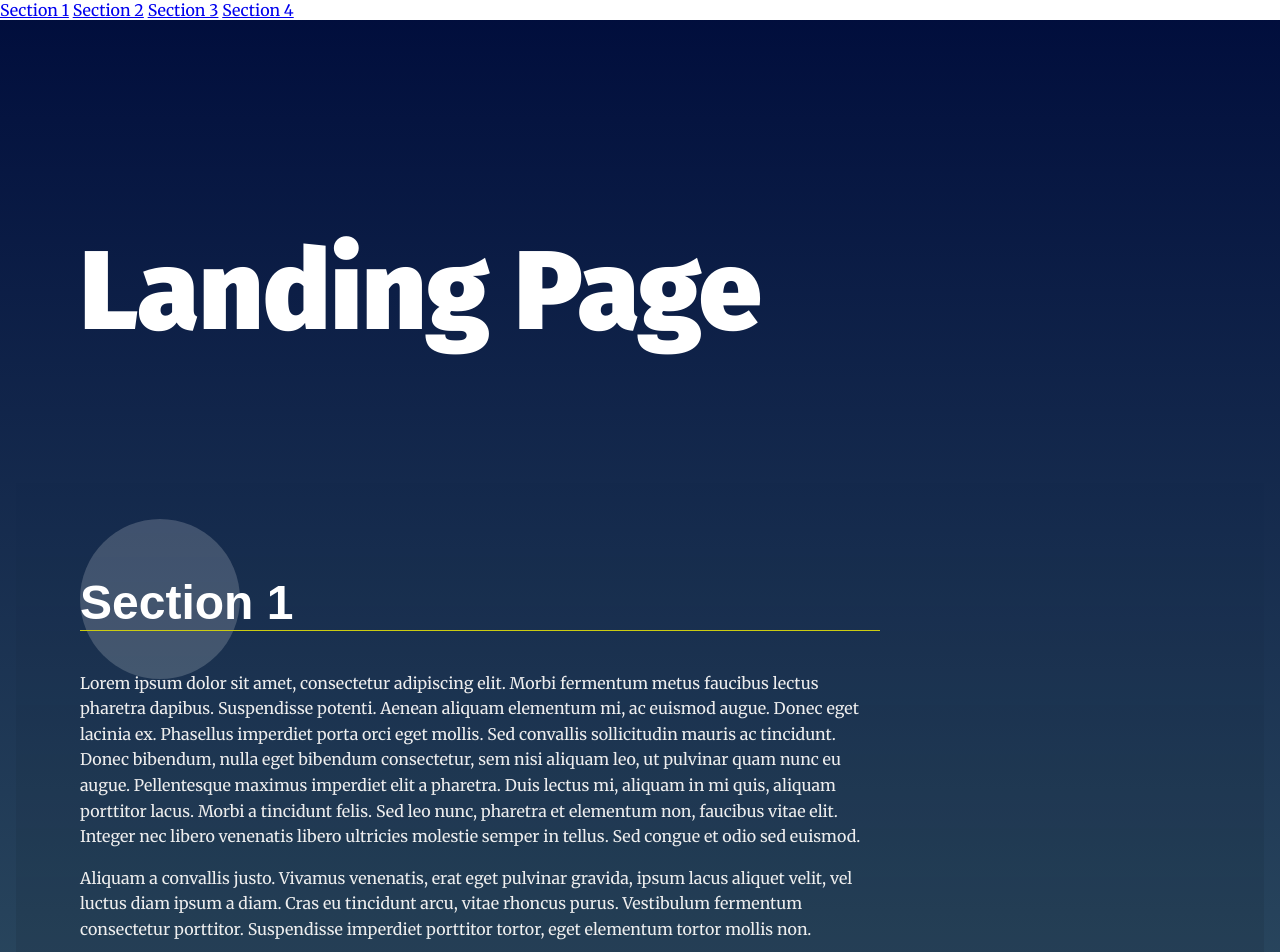
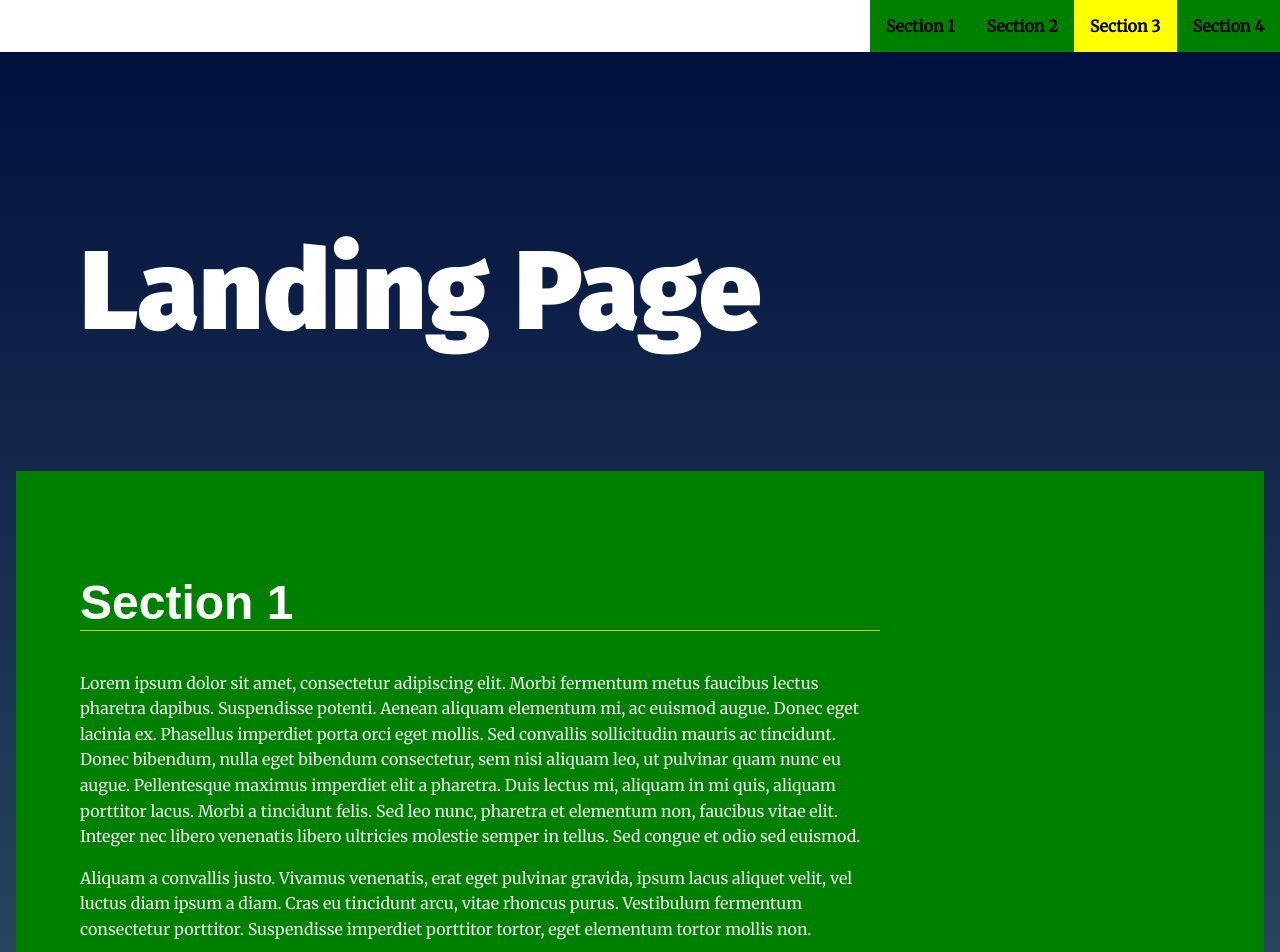
Before and after one commit to MARIAM-GA/landing-page, a plain HTML site: page index.html in a window 1280 px wide. Shown: the top 952 px of the page. Drawn offline with Linux system fonts and the light colour scheme; files that its build step writes are made by us from their sources.

Commit message:
completed

```diff
--- a/ccs/styles.css
+++ b/css/styles.css
@@ -67,9 +67,10 @@ section {
 .navbar__menu ul {
     padding-left: 0;
     margin: 0;
+    text-align: right;
+}
 
-    list-style: none;
-}
+
 
 .navbar__menu li {
     display: inline-block;
@@ -193,21 +194,12 @@ section:nth-of-type(3n + 1) .landing__container::after {
 
 /* ---- Theme State Rules ---- */
 /* Section Active Styles */
-/* Note: your-active-class class is applied through javascript. You should update the class here and in the index.html to what you set in your javascript file.  */
-section.your-active-class {
-    background: rgb(0, 0, 0);
-    background: linear-gradient(0deg, rgba(0, 0, 0, 0.1) 0%, rgba(0, 0, 0, 0) 100%);
+/* Note: your-active-class class is applied through javascript. You should update the *class here and in the index.html to what you set in your javascript file.  */
+
+.activeClass{
+
 }
 
-section.your-active-class .landing__container::before {
-    opacity: 1;
-    animation: rotate 4s linear 0s infinite forwards;
-}
-
-section.your-active-class .landing__container::after {
-    opacity: 1;
-    animation: rotate 5s linear 0s infinite forwards reverse;
-}
 
 /* Section Active Styles Keyframe Animations */
 @keyframes rotate {
--- a/index.html
+++ b/index.html
@@ -15,13 +15,7 @@
   <header class="page__header">
     <nav class="navbar__menu">
       <!-- Navigation starts as empty UL that will be populated with JS -->
-      <ul id="navbar__list" class="main-navigation">
-    <li><a href="#section1">Section 1</a></li>
-    <li><a href="#section2">Section 2</a></li>
-    <li><a href="#section3">Section 3</a></li>
-    <li><a href="#section4">Section 4</a></li>
-
-      </ul>
+      <ul id="navbar__list"></ul>
     </nav>
   </header>
   <main>
@@ -32,7 +26,7 @@
     a data attribute that will populate the li node.
     Adding more sections will automatically populate nav.
     The first section is set to active class by default -->
-    <section id="section1" data-nav="Section 1" class="your-active-class">
+    <section id="section1" data-nav="Section 1" class="activeClass">
       <div class="landing__container">
         <h2>Section 1</h2>
         <p>Lorem ipsum dolor sit amet, consectetur adipiscing elit. Morbi fermentum metus faucibus lectus pharetra dapibus. Suspendisse potenti. Aenean aliquam elementum mi, ac euismod augue. Donec eget lacinia ex. Phasellus imperdiet porta orci eget mollis. Sed convallis sollicitudin mauris ac tincidunt. Donec bibendum, nulla eget bibendum consectetur, sem nisi aliquam leo, ut pulvinar quam nunc eu augue. Pellentesque maximus imperdiet elit a pharetra. Duis lectus mi, aliquam in mi quis, aliquam porttitor lacus. Morbi a tincidunt felis. Sed leo nunc, pharetra et elementum non, faucibus vitae elit. Integer nec libero venenatis libero ultricies molestie semper in tellus. Sed congue et odio sed euismod.</p>
@@ -56,7 +50,7 @@
         <p>Aliquam a convallis justo. Vivamus venenatis, erat eget pulvinar gravida, ipsum lacus aliquet velit, vel luctus diam ipsum a diam. Cras eu tincidunt arcu, vitae rhoncus purus. Vestibulum fermentum consectetur porttitor. Suspendisse imperdiet porttitor tortor, eget elementum tortor mollis non.</p>
       </div>
     </section>
-     <section id="section4" data-nav="Section 4">
+    <section id="section4" data-nav="Section 4">
       <div class="landing__container">
         <h2>Section 4</h2>
         <p>Lorem ipsum dolor sit amet, consectetur adipiscing elit. Morbi fermentum metus faucibus lectus pharetra dapibus. Suspendisse potenti. Aenean aliquam elementum mi, ac euismod augue. Donec eget lacinia ex. Phasellus imperdiet porta orci eget mollis. Sed convallis sollicitudin mauris ac tincidunt. Donec bibendum, nulla eget bibendum consectetur, sem nisi aliquam leo, ut pulvinar quam nunc eu augue. Pellentesque maximus imperdiet elit a pharetra. Duis lectus mi, aliquam in mi quis, aliquam porttitor lacus. Morbi a tincidunt felis. Sed leo nunc, pharetra et elementum non, faucibus vitae elit. Integer nec libero venenatis libero ultricies molestie semper in tellus. Sed congue et odio sed euismod.</p>
@@ -64,11 +58,12 @@
         <p>Aliquam a convallis justo. Vivamus venenatis, erat eget pulvinar gravida, ipsum lacus aliquet velit, vel luctus diam ipsum a diam. Cras eu tincidunt arcu, vitae rhoncus purus. Vestibulum fermentum consectetur porttitor. Suspendisse imperdiet porttitor tortor, eget elementum tortor mollis non.</p>
       </div>
     </section>
+
   </main>
   <footer class="page__footer">
     <p>&copy Udacity</p>
+
   </footer>
-
-     <script src="js/app.js"></script>
+<script src="js/app.js"></script>
 </body>
 </html>
--- a/js/app.js
+++ b/js/app.js
@@ -1,6 +1,7 @@
 /**
  *
  * Manipulating the DOM exercise.
+ *===================================
  * Exercise programmatically builds navigation,
  * scrolls to anchors from navigation,
  * and highlights section in viewport upon scrolling.
@@ -9,71 +10,103 @@
  *
  * JS Version: ES2015/ES6
  *
- * JS Standard: ESlint
- *
-*/
+ * JS Standard: ESlint*/
 
-/**
- * Define Global Variables
- *
-*/
+ /*to measure performance*/
+ //const startingTime = performance.now();
+ /*eslint-env es6*/
 
+ //*************1.build the navbarMenu******************//
 
-/**
- * End Global Variables
- * Start Helper Functions
- *
-*/
+ const sections = document.querySelectorAll('section');
+ //console.log(sections );
+ const navbarMenu = document.getElementById('navbar__list');
+ //console.log(navbarMenu);
+ const newFragment = document.createDocumentFragment();
 
+ //iterate  (i.e., loop)  through sections
 
+ sections.forEach(section => {
+ //get id from each section
+ const secLink = "#" + section.getAttribute('id');
 
-/**
- * End Helper Functions
- * Begin Main Functions
- *
-*/
+ //Create li  for each section in the list
 
-// build the nav
-//Query the all sections and store the list in variable
-const sect = document.querySelectorAll('section');
+ const newNavItem = document.createElement('li');
 
-console.log(sect)
-//f get a NodeList to iterate through by using getElementsByTagName()
-var lis = document.getElementById("navbar__list").getElementsByTagName("li");
-console.log(lis)
+ //Create <a>  for each section in the list
 
-// Add class 'active' to section when near top of viewport
+ const newNavLink = document.createElement('a');
+ // put  a class name for each anchor
+ newNavLink.className = "menu__link"
 
+ /*Extract the data attribute "data-nav value"  from each section and store it in sectionTitle variable */
 
-// Scroll to anchor ID using scrollTO event
-$(document).ready(function () {
-    var viewport = $(window),
-        setVisible = function (e) {
-            var viewportTop = viewport.scrollTop(),
-                viewportBottom = viewport.scrollTop() + viewport.height();
-            $('section').each(function () {
-                var self = $(this),
-                    top = self.offset().top,
-                    bottom = top + self.height(),
-                    topOnScreen = top >= viewportTop && top <= viewportBottom,
-                    bottomOnScreen = bottom >= viewportTop && bottom <= viewportBottom,
-                    elemVisible = topOnScreen || bottomOnScreen;
-                self.toggleClass('visible', elemVisible);
-            });
-        };
-    viewport.scroll(setVisible);
-    setVisible();
+ const sectionTitle = section.getAttribute('data-nav');
+ //set the innerText of each anchor to sectionTitle
+  newNavLink.innerText = sectionTitle;
+  console.log(sectionTitle);
+  //build this part href="#section1"
+  newNavLink.setAttribute('href', secLink);
+
+  // Scroll to anchor ID using scrollTO even
+
+  newNavLink.addEventListener("click", function(){
+
+  section.scrollIntoView({behavior: "smooth", block: "end", inline: "nearest"});
+    })
+
+  newNavItem.appendChild(newNavLink);
+
+  newFragment.appendChild(newNavItem);
+
+  });
+
+ navbarMenu.appendChild(newFragment);
+
+ //*************2.get active section*************//
+
+ /*heighlight active section which is  into viewport or close to top
+ *Add class 'your-active-class' to that section */
+
+ window.addEventListener('scroll', function(){
+     // itrate through sections
+ sections.forEach((section)=>{
+
+ const topSection= section.getBoundingClientRect().top;
+
+    const bottomSection = section.getBoundingClientRect().bottom;
+ // test which section should be highlighted
+
+    if (topSection >= 16 && bottomSection <= 990){
+ section.classList.remove('activeClass');
+        section.classList.add('activeClass');
+        section.style.backgroundColor= 'yellow';
+      //*************3.get active link*************//
+         // itrate through links
+
+         let links = document.querySelectorAll('a');
+  //get the data-nav value for this active section.
+  let active_section_data = section.getAttribute('data-nav');
+  links.forEach( (link)=> {
+      //check which link has the textContent equal to active section data-nav
+      if (active_section_data  == link.textContent) {
+                 link.classList.add('activeClass');
+           link.style.backgroundColor= 'yellow';
+           } else {
+        link.classList.remove('activeClass');
+             link.style.backgroundColor= 'green';
+    }
+
+   } )
+        } else {
+        section.classList.remove('activeClass');
+             section.style.backgroundColor= 'green';
+    }
+
+  });
+
 });
 
-
-/**
- * End Main Functions
- * Begin Events
- *
-*/
-
-// Build menu
-
-// Scroll to section on link click
-
-// Set sections as active
+//const endingTime = performance.now();
+/*console.log('This code took ' + (endingTime - startingTime) + ' milliseconds.');*/
```
Also changed, not shown: 1 other file.
